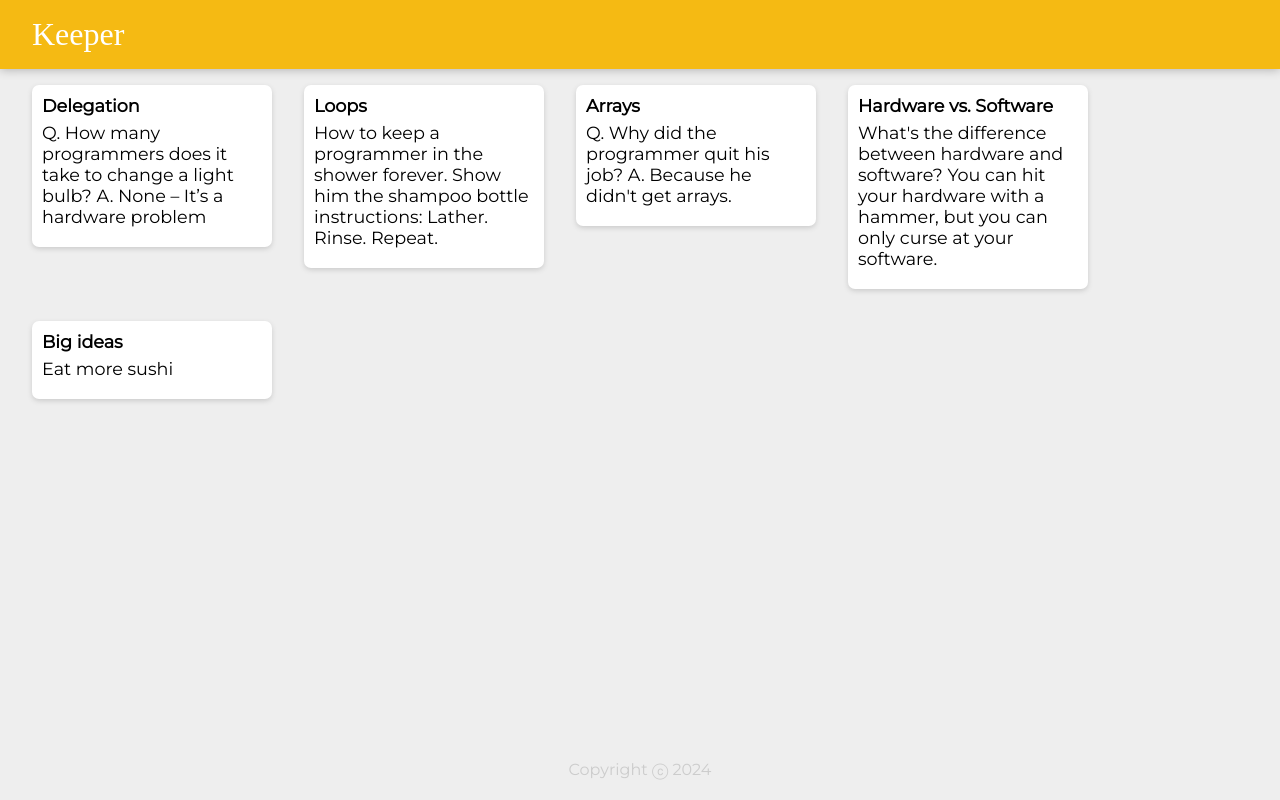
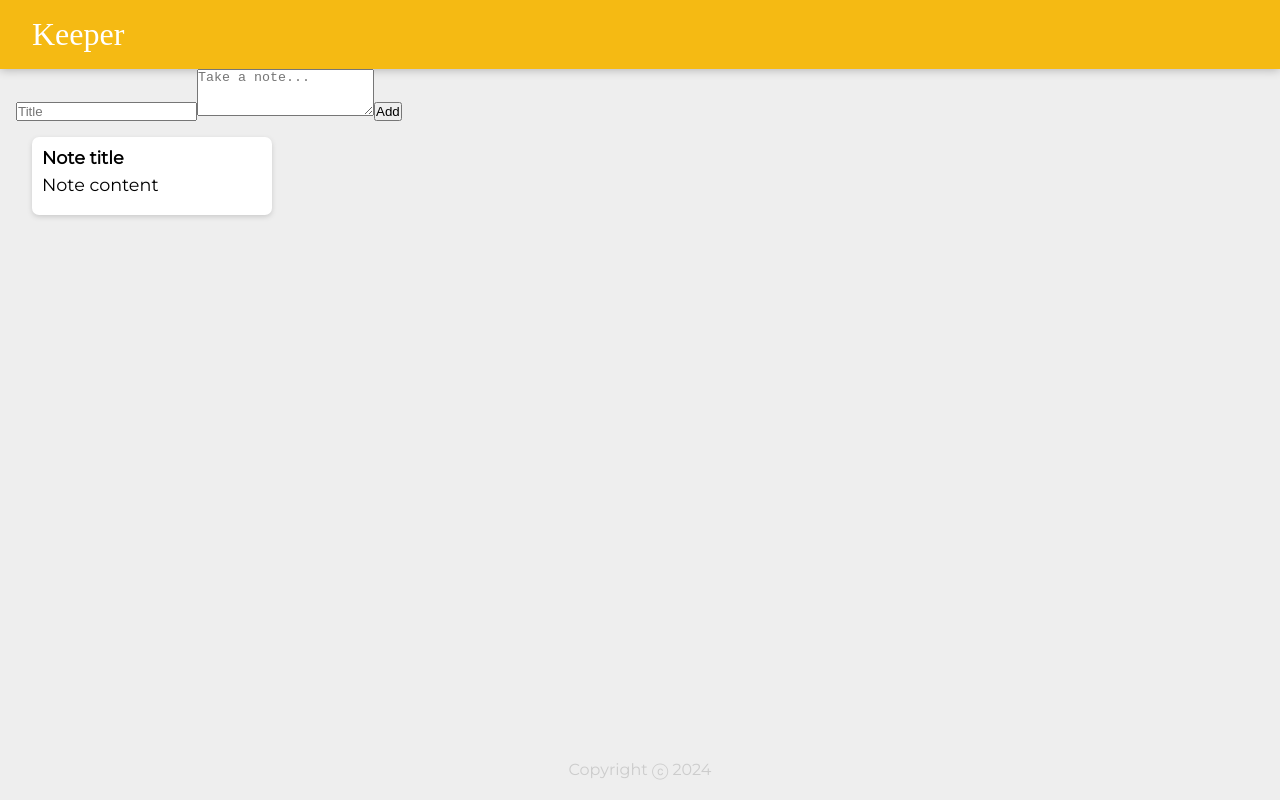
Before and after one commit to Shubham75511/Note-Saver, a React (Vite) app: page / in a window 1280 px wide. Built offline with nearby package versions, Linux system fonts and the light colour scheme; a web font is replaced by a local one.

Commit message:
Update App.jsx

```diff
--- a/src/components/App.jsx
+++ b/src/components/App.jsx
@@ -1,20 +1,14 @@
-import Header from "./Header.jsx";
-import Footer from "./Footer.jsx";
-import Note from "./Note.jsx";
-import notes from "../notes.jsx";
-
+import Header from "./Header";
+import Footer from "./Footer";
+import Note from "./Note";
+import CreateArea from "./CreateArea";
 
 function App() {
   return (
     <div>
       <Header />
-      {notes.map((noteItem) => (
-        <Note
-          key={noteItem.key}
-          title={noteItem.title}
-          content={noteItem.content}
-        />
-      ))}
+      <CreateArea />
+      <Note key={1} title="Note title" content="Note content" />
       <Footer />
     </div>
   );
```
